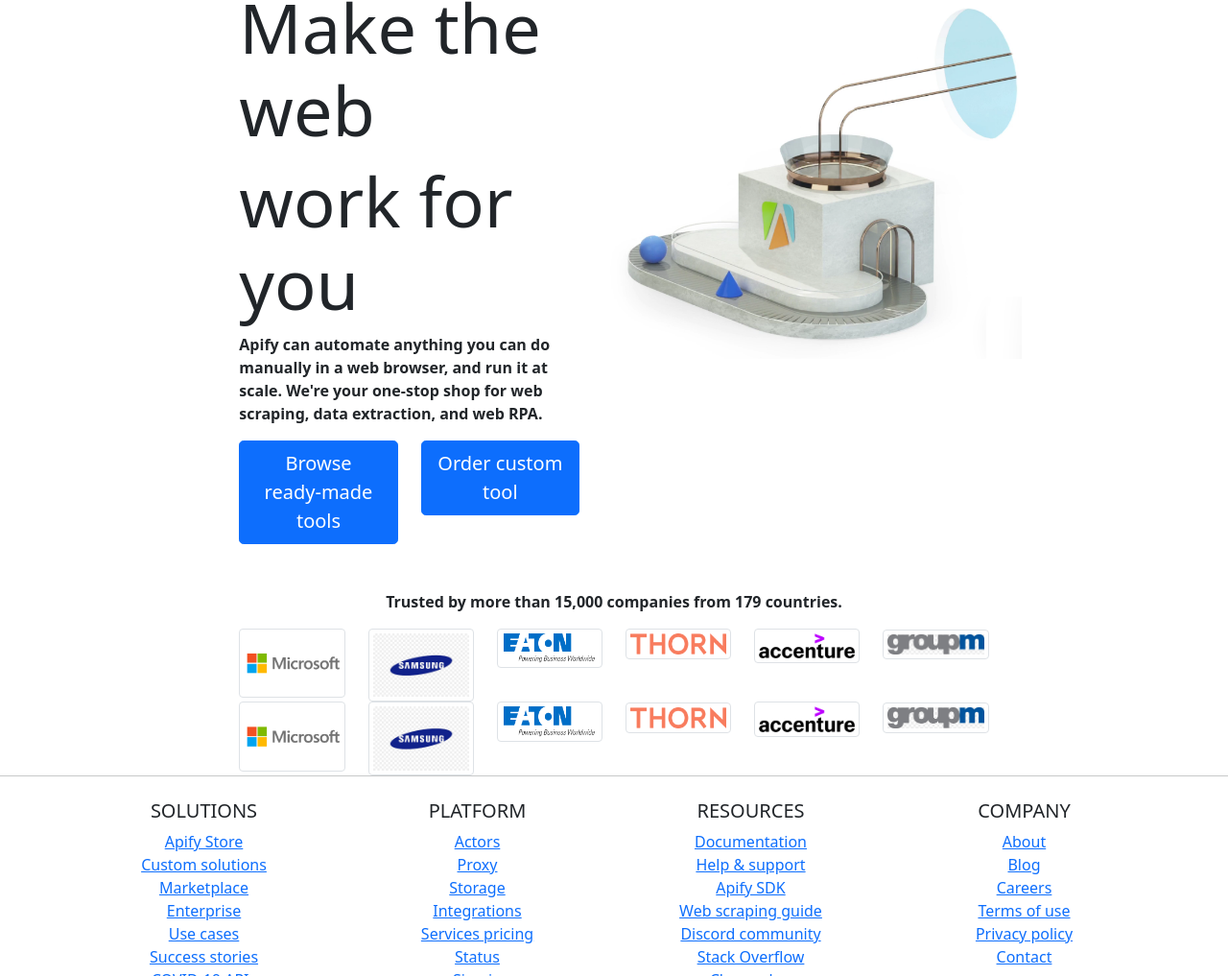
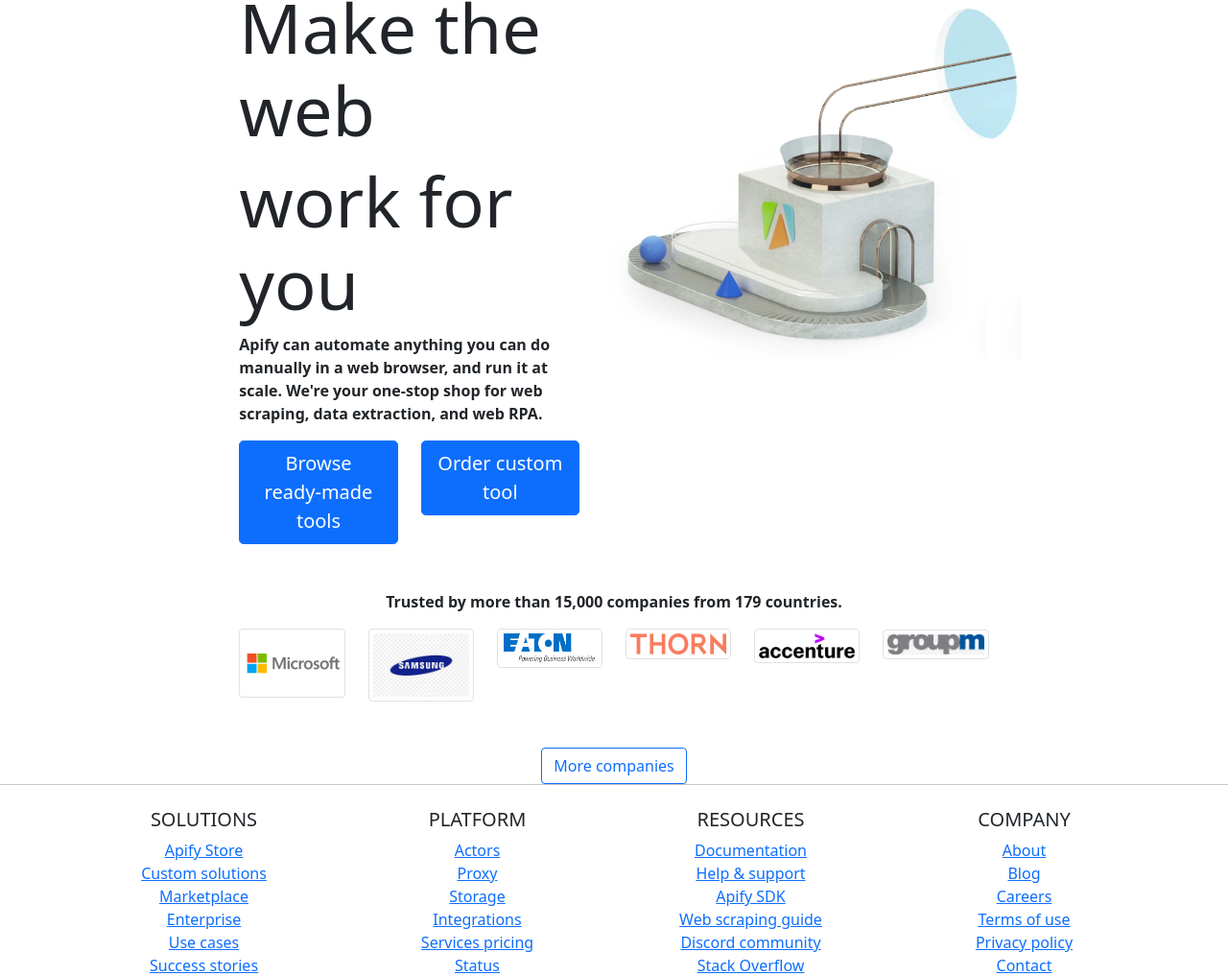
Before and after one commit to IFI6225-DT-K21/Apify_Gleb_Stepanov, a website: page bootstrap/index.html in a window 1280 px wide. Shown: the part 162-1179 px from the top of the page at 96% size. Drawn offline with nearby package versions, Linux system fonts and the light colour scheme.

Commit message:
collapse companies

```diff
--- a/bootstrap/index.html
+++ b/bootstrap/index.html
@@ -110,11 +110,17 @@
     <div class="d-flex justify-content-center col-lg-2">
     </div>
   </div>
-  <div class="row">
-    <div class="d-flex justify-content-center col-lg-2">
+
+  <div id="buttonCol" class="row mt-5">
+    <div class="d-flex justify-content-center col-lg-12">
+      <button type="button" class="btn btn-outline-primary" onclick="myFunction()">More companies</button>
     </div>
+  </div>
+
+  <div id="collapsePictures" class="row" style="display: none;">
+    <div class="d-flex justify-content-center col-lg-2"></div>
     <div class="d-flex justify-content-center col-lg-8">
-      <!--Pictures-->
+      <!--Pictures collapse-->
       <div class="container">
         <div class="row">
           <div class="col-sm">
@@ -138,8 +144,7 @@
         </div>
       </div>
     </div>
-    <div class="d-flex justify-content-center col-lg-2">
-    </div>
+    <div class="d-flex justify-content-center col-lg-2"></div>
   </div>
 </div>
 
@@ -255,6 +260,7 @@
   <!--/.Copyright-->
 </footer>
     <!-- JavaScript Bundle with Popper -->
+    <script src="main.js"></script>
     <script src="https://cdn.jsdelivr.net/npm/bootstrap@5.0.0-beta3/dist/js/bootstrap.bundle.min.js" integrity="sha384-JEW9xMcG8R+pH31jmWH6WWP0WintQrMb4s7ZOdauHnUtxwoG2vI5DkLtS3qm9Ekf" crossorigin="anonymous"></script>
 </body>
 </html>
--- /dev/null
+++ b/bootstrap/main.js
@@ -0,0 +1,11 @@
+function myFunction() {
+    var x = document.getElementById("collapsePictures");
+    var y = document.getElementById("buttonCol");
+    if (x.style.display === "none") {
+      x.style.display = "block";
+      y.style.display = "none";
+    } else {
+      x.style.display = "none";
+      y.style.display = "none";
+    }
+  }
```
